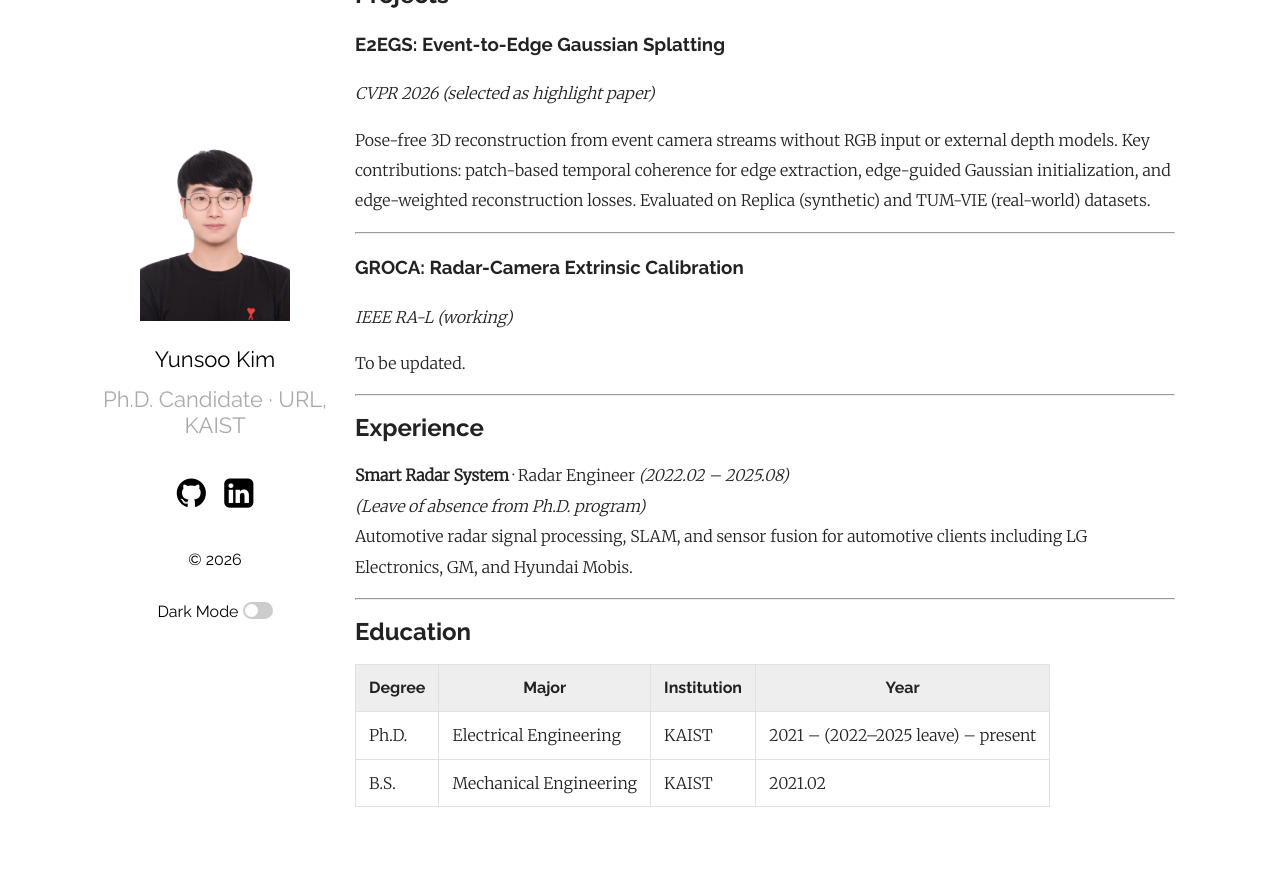
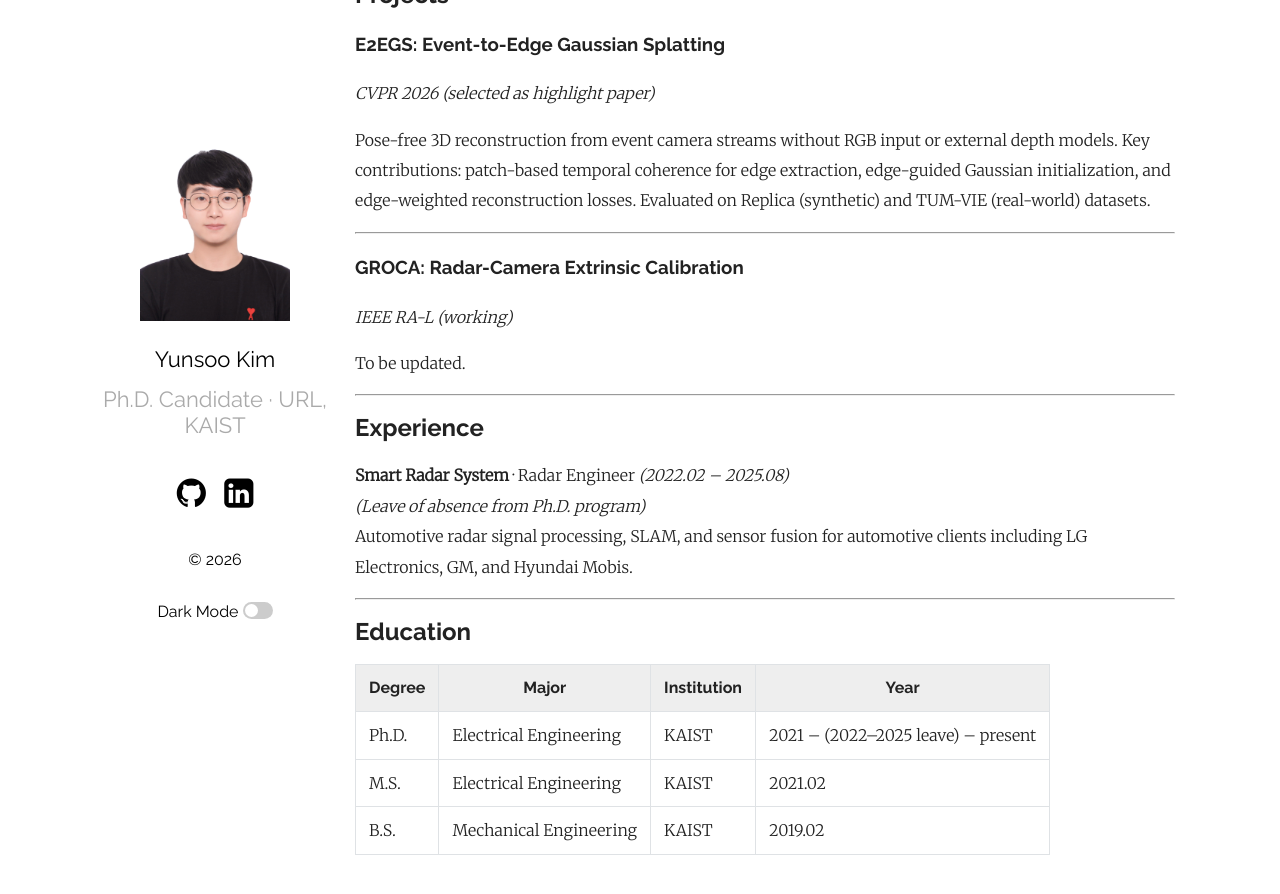
Before and after one commit to YunsooKim/YunsooKim.github.io, a Jekyll site: the page built from about.markdown, in a window 1280 px wide and 900 px high, scrolled down 610 px. Shown: the top 894 px of the window. Built offline with Jekyll 4.4.1, drawn with Linux system fonts in a browser that asks for light colours; before the commit the page ends 1462 px from its top, so only the background shows below that.

Commit message:
Modify education section

```diff
--- a/about.markdown
+++ b/about.markdown
@@ -57,4 +57,5 @@ Automotive radar signal processing, SLAM, and sensor fusion for automotive clien
 | Degree | Major                  | Institution | Year                               |
 | ------ | ---------------------- | ----------- | ---------------------------------- |
 | Ph.D.  | Electrical Engineering | KAIST       | 2021 – (2022–2025 leave) – present |
-| B.S.   | Mechanical Engineering | KAIST       | 2021.02                            |
+| M.S.   | Electrical Engineering | KAIST       | 2021.02                            |
+| B.S.   | Mechanical Engineering | KAIST       | 2019.02                            |
```
